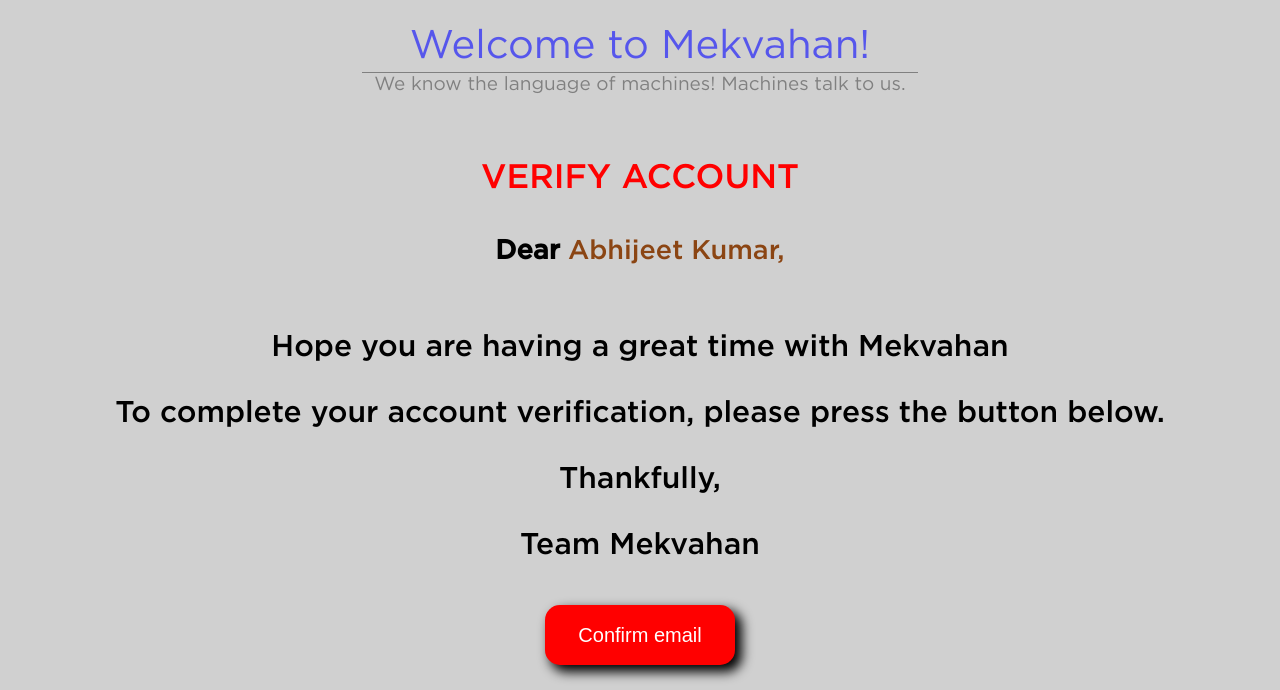
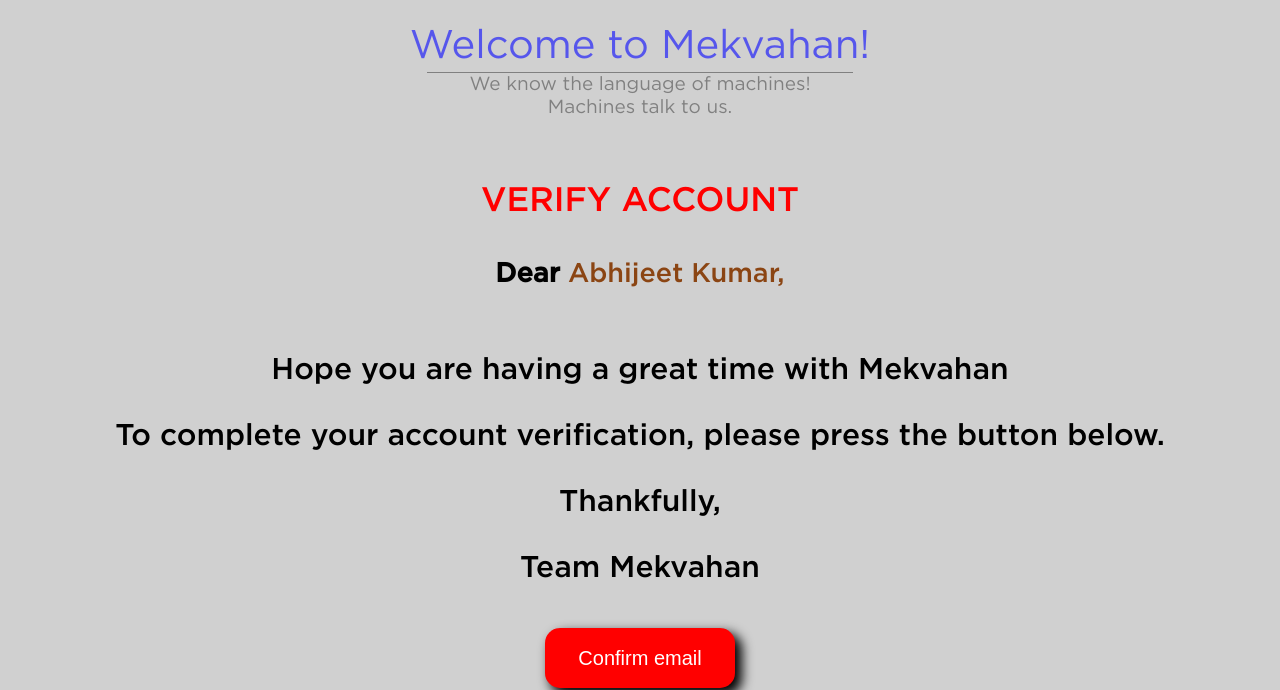
Before and after one commit to ayushsaun/mekvahan.github.io, a plain HTML site: page index.html in a window 1280 px wide. Shown: the part 134-824 px from the top of the page. Drawn offline with Linux system fonts and the light colour scheme.

Commit message:
Update index.html

```diff
--- a/index.html
+++ b/index.html
@@ -19,11 +19,9 @@
             src: url("Gotham-Medium.otf");
         }
 
-
         td {
             border: 1px solid #d0d0d0;
         }
-
 
         @media screen and (min-height: 1300px) and (max-height: 1366px) {
             .size {
@@ -271,7 +269,7 @@
                         </tr>
                         <tr>
                             <td style="font-size: 19px;color: gray">
-                                <p class="sideline2" style=";border-top: 1.5px solid;margin: 0px 360px;">
+                                <p class="sideline2" style=";border-top: 1.5px solid;margin: 0px 425px;">
                                     We know the language of machines! Machines talk to us.
                                 </p>
                             </td>
```
